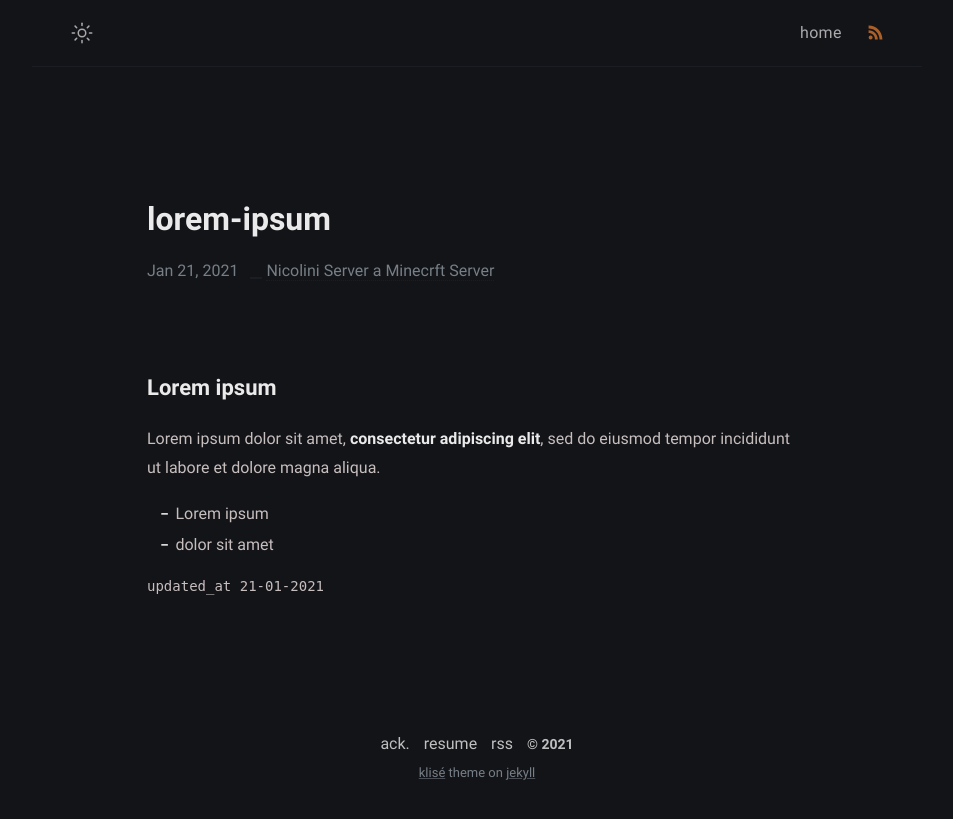
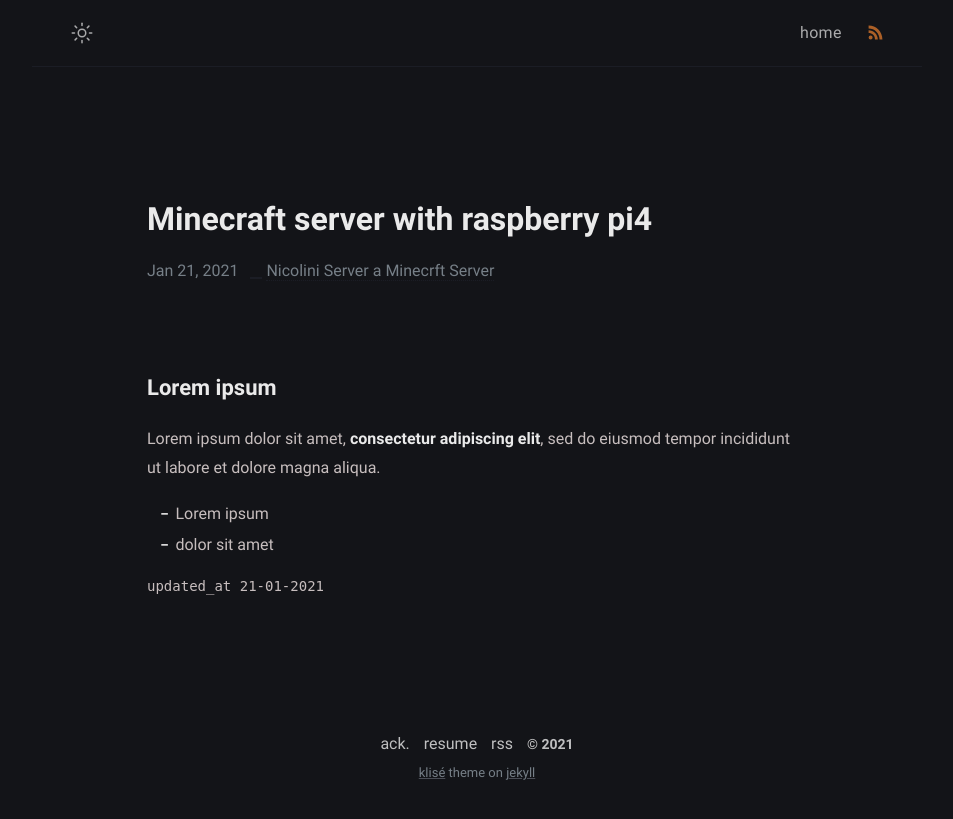
Before and after one commit to stackbit-projects/knowledgeable-sun-98910, a Jekyll site: the page built from _posts/the-project/2021-01-21-the-project.md, in a window 1280 px wide. Shown: the top 819 px of the page, without its empty margins (163-1116 px from the left). Built offline with Jekyll 4.4.1, drawn with Linux system fonts in a browser that asks for light colours; some web fonts are replaced.

Commit message:
2021-01-21-the-project.md: updated title

```diff
--- a/_posts/the-project/2021-01-21-the-project.md
+++ b/_posts/the-project/2021-01-21-the-project.md
@@ -1,5 +1,5 @@
 ---
-title: lorem-ipsum
+title: Minecraft server with raspberry pi4
 description: >-
   Lorem ipsum dolor sit amet, consectetur adipiscing elit, sed do eiusmod tempor
   incididunt ut labore et dolore magna aliqua.
```
